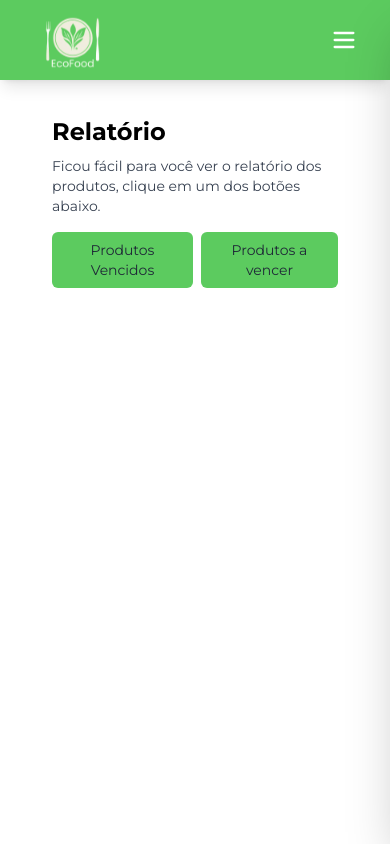
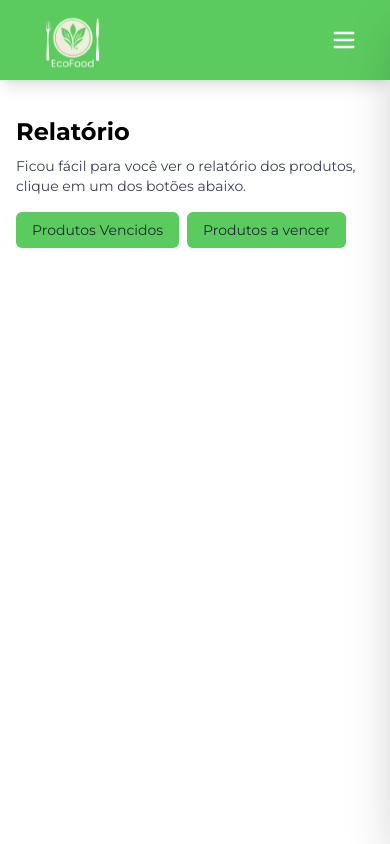
Before and after one commit to yuribodo/a-base-vem-forte, a Next.js app in the folder Front/: page /relatorio in a window 390 px wide. Built offline with nearby package versions, Linux system fonts and the light colour scheme.

Commit message:
refactor: refactor css to relatorio page to improve cellphone design

```diff
--- a/Front/app/(root)/(main)/relatorio/page.tsx
+++ b/Front/app/(root)/(main)/relatorio/page.tsx
@@ -2,7 +2,7 @@ import RelatorioPage from "@/UIPages/Relatorio";
 
 const Relatorio = () => {
 	return (
-		<div className="p-9">
+		<div className="py-9 flex flex-wrap">
 			<RelatorioPage />
 		</div>
 	);
```
